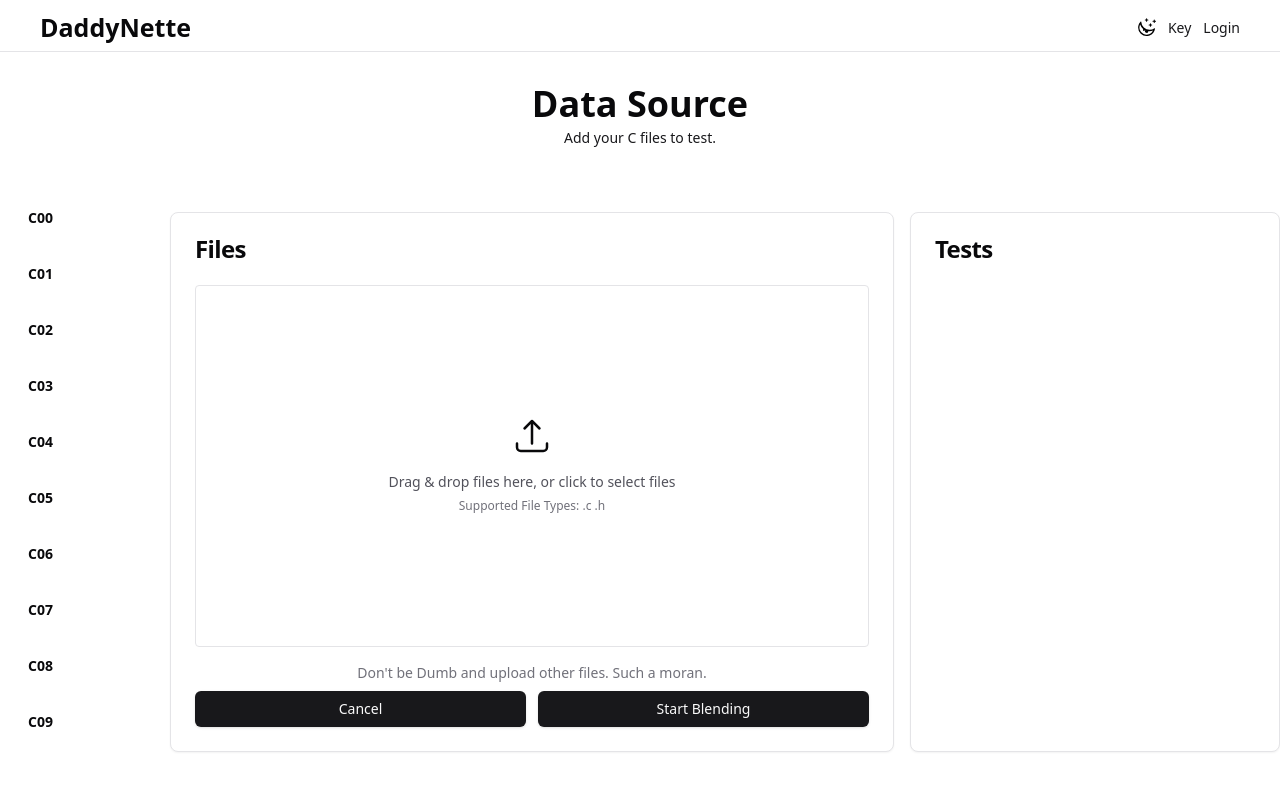
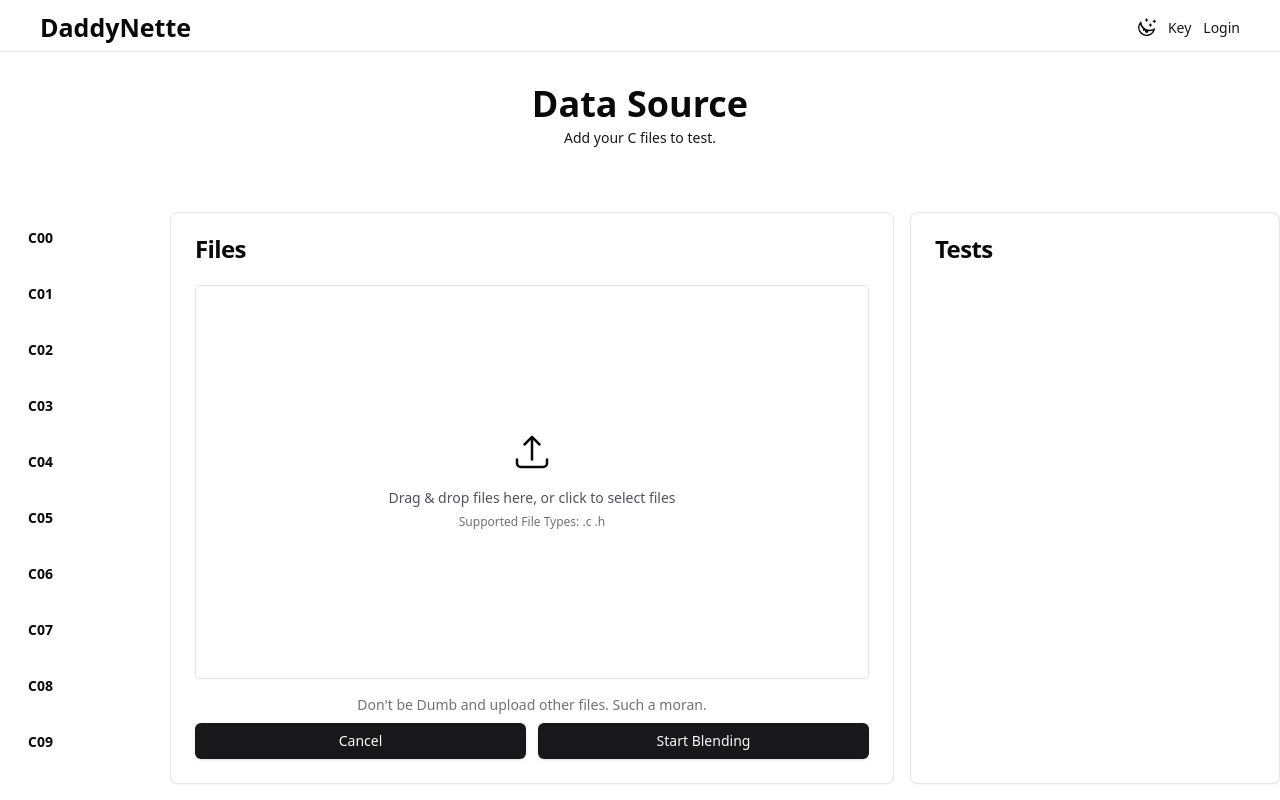
Before and after one commit to zakaria-jaddad/Daddynette, a React (Vite) app: page / in a window 1280 px wide. Built offline with nearby package versions, Linux system fonts and the light colour scheme.

Commit message:
Statics: Fixed layout

```diff
--- a/src/components/Main/Main.tsx
+++ b/src/components/Main/Main.tsx
@@ -99,7 +99,7 @@ const Main = () => {
 
       {/* main */}
       <main className="flex gap-5 flex-row flex-wrap w-full pt-8">
-        <aside className="lg:pl-5 lg:w-[150px] w-full mt-[-20px] flex justify-center gap-1 flex-row flex-wrap lg:block">
+        <aside className="lg:pl-5 lg:w-[150px] w-full flex justify-center gap-1 flex-row flex-wrap lg:block">
           {days.map((day: Day, index: number) => {
             return (
               <div
@@ -153,7 +153,7 @@ const Main = () => {
                           name="file"
                           value={[]}
                         />
-                        <div className="flex-1">
+                        <div className="flex-1 min-h-[360px]">
                           {filesList.length === 0 ? (
                             <label
                               className="p-16 justify-center items-center w-full h-full flex flex-col gap-4 cursor-pointer"
@@ -186,7 +186,7 @@ const Main = () => {
                               </div>
                             </label>
                           ) : (
-                            <div className="w-full h-full grid bg-cover sm:grid-cols-3 md:grid-cols-3 lg:grid-cols-4 gap-6">
+                            <div className="w-full h-full grid bg-cover sm:grid-cols-3 md:grid-cols-3 md:grid-rows-3 lg:grid-cols-3 gap-6">
                               <FilesList
                                 filesList={filesList}
                                 setFilesList={setFilesList}
@@ -251,8 +251,8 @@ const Main = () => {
           {/* End Input */}
 
           {/* Start Output*/}
-          <div className="h-full w-full md:w-1/3 lg:w-1/3 mx-[30px] md:mx-0">
-            <div className="h-full">
+          <div className="md:h-full w-full md:w-1/3 lg:w-1/3 mx-[30px] md:mx-0">
+            <div className="lg:h-full h-[600px]">
               <div className="h-full">
                 <div className="flex flex-col h-full rounded-lg border border-zinc-200 bg-white text-zinc-950 shadow-sm dark:border-zinc-800 dark:bg-zinc-950 dark:text-zinc-50">
                   <div className="flex flex-col space-y-1.5 p-6">
```
